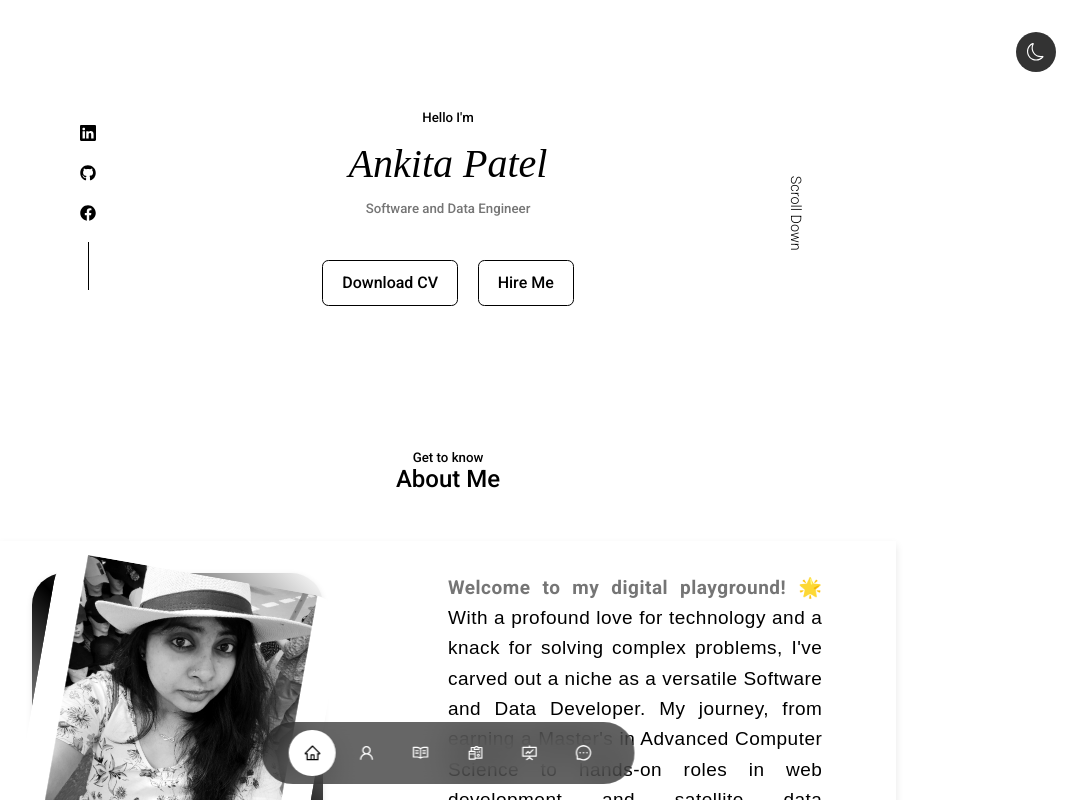
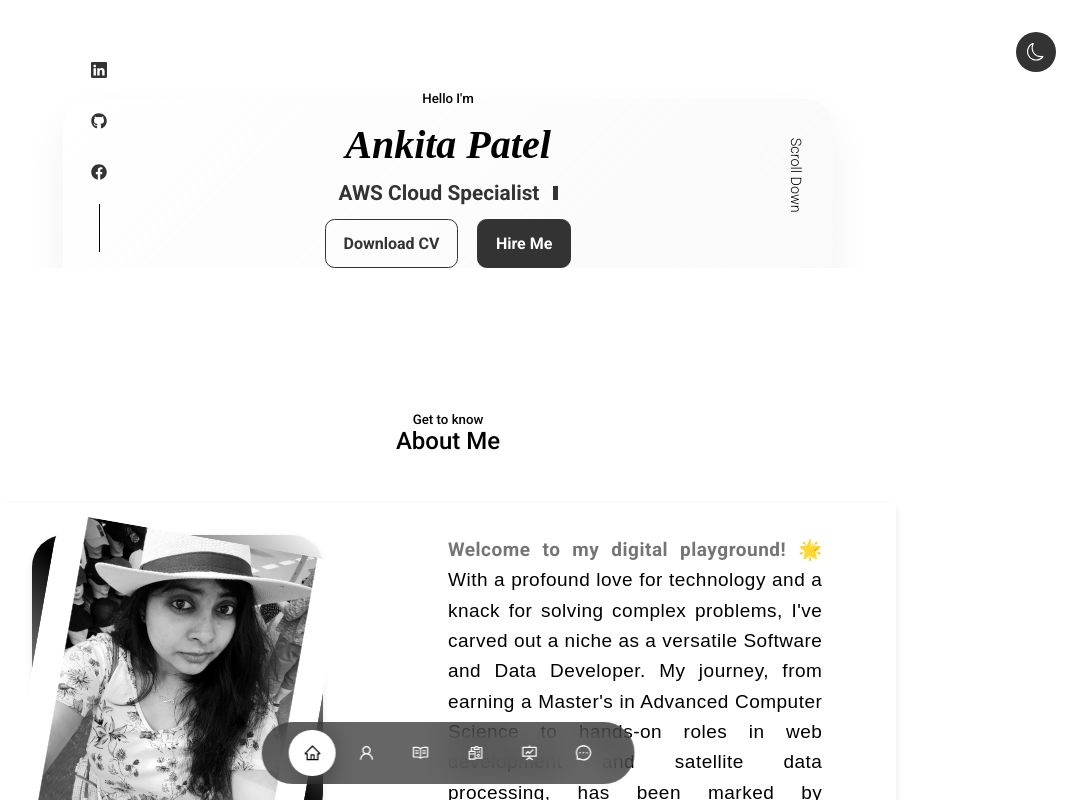
Before and after one commit to Beingankitha/Portfolio, a React (Vite) app: page / in a window 1280 px wide. Shown: the top 800 px of the page, without its empty margins (192-1279 px from the left). Built offline with nearby package versions, Linux system fonts and the light colour scheme.

Commit message:
changed: header with typed line, some animation on header btn and apply glow affect on portfolio items.

```diff
--- a/src/components/experience/experience.css
+++ b/src/components/experience/experience.css
@@ -135,35 +135,45 @@
     background-color: transparent;
     border: 1px solid var(--color-black);
     border-radius: 5px;
-    overflow: hidden;
+    overflow: visible; /* allow label to be visible */
     height: 10px;
     position: relative;
 }
 
 .progress {
+    /* start collapsed; animate to --target when .in-view is present */
+    width: 0;
     height: 100%;
-    background-color: var(--color-black);
+    background-color: var(--progress-fill, var(--color-primary, var(--color-black)));
     position: relative;
     display: flex;
     align-items: center;
-    justify-content: flex-start;
+    justify-content: flex-end;
     color: var(--color-white);
     margin-right: 5px;
     padding-right: 5px;
+    border-radius: 4px;
+    transition: width 900ms cubic-bezier(.2,.8,.2,1);
+}
+
+/* When the container gets the in-view class we expand to the target width */
+.experience__container.in-view .progress{
+    width: var(--target);
 }
 
 .progress:hover {
-    background: rgba(0, 0, 0, 0.6);
-    color: var(--color-bg);
-    box-shadow: 0 4px 8px rgba(0, 0, 0, 0.2);
-    transform: scale(1);
+    box-shadow: 0 4px 8px rgba(0, 0, 0, 0.08);
 }
 
 .progress span {
     font-size: 12px;
     line-height: 1;
-    position: absolute;
+    position: relative; /* placed inside the filled area */
     right: 5px;
+}
+
+@media (prefers-reduced-motion: reduce) {
+    .progress { transition: none; }
 }
 
 @media screen and (max-width: 1024px) {
--- a/src/components/header/CTA.jsx
+++ b/src/components/header/CTA.jsx
@@ -1,5 +1,5 @@
 import React from 'react';
-import CV from '../../assets/Ankita-Patel-cv.pdf';
+import CV from '../../assets/Ankita_Patel.pdf';
 
 const CTA = () => {
   return (
--- a/src/components/header/Header.jsx
+++ b/src/components/header/Header.jsx
@@ -1,16 +1,54 @@
-import React from 'react';
+import React, { useEffect, useState } from 'react';
 import CTA from './CTA';
 import HeaderSocials from './HeaderSocials';
 import './header.css';
 
 const Header = () => {
+  const roles = [
+    'Software and Data Engineer',
+    'AWS Cloud Specialist',
+    'React Developer'
+  ];
+
+  const [displayed, setDisplayed] = useState('');
+  const [roleIndex, setRoleIndex] = useState(0);
+  const [charIndex, setCharIndex] = useState(0);
+  const [deleting, setDeleting] = useState(false);
+
+  useEffect(() => {
+    const current = roles[roleIndex % roles.length];
+    let timeout = null;
+
+    if (!deleting && charIndex <= current.length) {
+      timeout = setTimeout(() => {
+        setDisplayed(current.slice(0, charIndex));
+        setCharIndex((c) => c + 1);
+      }, 100);
+    } else if (deleting && charIndex >= 0) {
+      timeout = setTimeout(() => {
+        setDisplayed(current.slice(0, charIndex));
+        setCharIndex((c) => c - 1);
+      }, 40);
+    }
+
+    if (charIndex > current.length) {
+      timeout = setTimeout(() => setDeleting(true), 900);
+    } else if (deleting && charIndex === 0) {
+      setDeleting(false);
+      setRoleIndex((i) => (i + 1) % roles.length);
+    }
+
+    return () => clearTimeout(timeout);
+  }, [charIndex, deleting, roleIndex]);
+
   return (
     <header id="home">
       <div className="container header__container">
         <h5>Hello I'm</h5>
         <h1>Ankita Patel</h1>
-        <h5 className="text-light">Software and Data Engineer</h5>
-        <CTA />
+  <h5 className="text-light"><span aria-live="polite" className="typed">{displayed}</span><span className="cursor" aria-hidden="true">&nbsp;</span></h5>
+  {/* <p className="header__tagline">Open to work &nbsp;•&nbsp; Available for hire</p><br/> */}
+  <CTA />
         <a href="#contact" className="scroll__down">Scroll Down</a>
         <HeaderSocials />
       </div>
--- a/src/components/header/header.css
+++ b/src/components/header/header.css
@@ -1,6 +1,6 @@
 header {
   height: 100%;
-  padding-top: 6.7rem;
+  padding-top: 5.5rem; /* reduced whitespace to tighten hero */
   overflow: hidden;
 }
 
@@ -11,11 +11,81 @@ header {
   line-height: 1.7;
 }
 
+/* Subtle glass/gradient card behind header content */
+.header__container::before {
+  content: '';
+  position: absolute;
+  left: 50%;
+  transform: translateX(-50%);
+  top: 6%;
+  width: min(1100px, 86%);
+  height: 300px;
+  border-radius: 28px;
+  background: linear-gradient(135deg, var(--hero-gradient-start), var(--hero-gradient-end));
+  box-shadow: 0 20px 40px rgba(0,0,0,0.06);
+  z-index: -1;
+  backdrop-filter: blur(8px);
+  -webkit-backdrop-filter: blur(8px);
+}
+
+/* Dark theme variant for the hero background */
+/* dark theme variant uses variables defined in index.css */
+body.dark-theme .header__container::before {
+  background: linear-gradient(135deg, var(--hero-gradient-start), var(--hero-gradient-end));
+  box-shadow: 0 20px 40px rgba(0,0,0,0.6);
+}
+
 .cta {
   display: flex;
   justify-content: center;
   gap: 1.2rem;
-  margin-top: 2.5rem;
+  margin-top: 1rem; /* bring CTAs closer to the name */
+}
+
+/* CTA button polish: contrast, hover micro-interactions and focus styles */
+.cta .btn {
+  padding: 0.6rem 1.1rem;
+  border-radius: 0.6rem;
+  font-weight: 600;
+  border: 1px solid var(--color-primary);
+  color: var(--color-primary);
+  background: transparent;
+  transition: transform 180ms ease, box-shadow 180ms ease, background 180ms ease, color 180ms ease;
+}
+
+.cta .btn:hover,
+.cta .btn:focus-visible {
+  transform: translateY(-3px) scale(1.03);
+  box-shadow: 0 10px 20px rgba(0,0,0,0.08);
+}
+
+.cta .btn:focus-visible {
+  outline: none;
+  box-shadow: 0 6px 18px rgba(0,0,0,0.12), 0 0 0 4px rgba(51,51,51,0.06);
+}
+
+/* Primary CTA (filled) */
+.cta .btn-primary {
+  background: var(--color-primary);
+  color: var(--color-bg);
+  border-color: var(--color-primary);
+}
+
+.cta .btn-primary:hover,
+.cta .btn-primary:focus-visible {
+  transform: translateY(-3px) scale(1.03);
+  box-shadow: 0 12px 28px rgba(0,0,0,0.12);
+  filter: brightness(1.03);
+}
+
+/* Dark theme adjustments for CTA shadows and focus rings */
+body.dark-theme .cta .btn:hover,
+body.dark-theme .cta .btn:focus-visible {
+  box-shadow: 0 8px 20px rgba(255,255,255,0.03);
+}
+
+body.dark-theme .cta .btn:focus-visible {
+  box-shadow: 0 6px 18px rgba(255,255,255,0.04), 0 0 0 4px rgba(255,255,255,0.03);
 }
 
 .header__socials {
@@ -35,6 +105,60 @@ header {
   background: var(--color-black);
 }
 
+/* Social icon micro-interactions */
+.header__socials a {
+  display: inline-flex;
+  align-items: center;
+  justify-content: center;
+  width: 38px;
+  height: 38px;
+  border-radius: 10px;
+  color: var(--color-primary);
+  transition: transform 220ms cubic-bezier(.2,.9,.2,1), box-shadow 220ms ease, background 220ms ease, color 220ms ease;
+  position: relative;
+  text-decoration: none;
+}
+
+.header__socials a svg {
+  width: 16px;
+  height: 16px;
+  color: currentColor;
+  fill: currentColor;
+}
+
+.header__socials a::before {
+  content: '';
+  position: absolute;
+  inset: 0;
+  border-radius: 10px;
+  background: transparent;
+  transition: background 220ms ease, opacity 220ms ease, transform 220ms ease;
+}
+
+.header__socials a:hover {
+  transform: translateY(-4px) scale(1.05);
+  z-index: 2;
+  /* give the anchor a contrasting background and invert the icon color */
+  background: var(--color-primary);
+  color: var(--color-bg);
+  box-shadow: 0 10px 20px rgba(0,0,0,0.06);
+}
+
+.header__socials a:hover::before {
+  opacity: 0; /* hide the subtle overlay when using a solid background */
+}
+
+body.dark-theme .header__socials a:hover {
+  /* in dark mode var(--color-primary) is light, so icon will be dark (var(--color-bg)) */
+  background: var(--color-primary);
+  color: var(--color-bg);
+}
+
+.header__socials a:focus-visible {
+  outline: none;
+  box-shadow: 0 6px 18px rgba(0,0,0,0.12);
+}
+
 .scroll__down {
   position: absolute;
   right: 4rem;
@@ -42,6 +166,69 @@ header {
   transform: rotate(90deg);
   font-weight: 350;
   font-size: 0.9rem;
+}
+
+/* Tagline under the subtitle */
+.header__tagline {
+  margin: 0.45rem 0 0.8rem;
+  color: var(--color-light-black);
+  font-size: 0.95rem;
+  letter-spacing: 0.6px;
+}
+
+.header__tagline::before {
+  content: '';
+  display: inline-block;
+  width: 36px;
+  height: 1px;
+  background: rgba(0,0,0,0.06);
+  vertical-align: middle;
+  margin-right: 0.9rem;
+}
+
+body.dark-theme .header__tagline::before {
+  background: rgba(255,255,255,0.06);
+}
+
+/* Typed subtitle styling in header */
+.header__container .typed {
+  color: var(--color-primary);
+  font-size: clamp(1rem, 2.2vw, 1.3rem);
+  font-weight: 600;
+  line-height: 1;
+}
+
+.header__container .cursor {
+  display: inline-block;
+  height: 1em;         /* 1em equals current font-size of .typed */
+  width: 0.26rem;
+  background: var(--color-primary);
+  margin-left: 6px;
+  vertical-align: middle;
+  animation: blink 1s steps(2, start) infinite;
+}
+
+/* Ensure subtitle (typed line) aligns perfectly with heading center */
+.header__container h5.text-light {
+  display: flex;
+  align-items: center;
+  justify-content: center;
+  gap: 0.5rem;
+  margin: 0.25rem 0 0.6rem; /* tighten spacing */
+}
+
+/* Make typed span inline-block so flex alignment works reliably */
+.header__container .typed {
+  display: inline-block;
+}
+
+@keyframes blink {
+  50% { opacity: 0; }
+}
+
+/* Respect user's reduced motion preference */
+@media (prefers-reduced-motion: reduce) {
+  .header__container .cursor { animation: none; }
 }
 
 @media screen and (max-width: 1024px){
--- a/src/components/portfolio/portfolio.css
+++ b/src/components/portfolio/portfolio.css
@@ -5,19 +5,23 @@
 }
 
 .portfolio__item {
-    background: var(--color-bg-variant);
+    background: var(--color-bg);
     padding: 1.3rem;
     border-radius: 2rem;
-    border: 1px solid transparent;
-    transition: transform .3s ease-in-out, box-shadow .3s ease-in-out;  /* Updated transitions */
-    box-shadow: 0 4px 8px rgba(0,0,0,0.1);  /* Initial subtle shadow */
+    transition: transform .3s ease-in-out, box-shadow .4s ease-in-out;
+    box-shadow: 0 4px 8px rgba(0,0,0,0.1);
+    position: relative;
 }
 
 .portfolio__item:hover {
-    border-color: var(--color-primary-variant);
-    background: transparent;
-    transform: scale(1.05);  /* Slight scale for hover effect */
-    box-shadow: 0 8px 15px rgba(0,0,0,0.2);  /* Increase shadow on hover for 3D effect */
+    transform: scale(1.05);
+    /* Gradient glow: pink (top-left) to orange (bottom-right) */
+    box-shadow:
+        inset 0 0 20px rgba(255, 107, 178, 0.15),
+        0 0 30px rgba(255, 107, 178, 0.4),
+        0 0 60px rgba(255, 107, 178, 0.25),
+        -30px -30px 40px rgba(255, 107, 178, 0.3),
+        30px 30px 50px rgba(255, 165, 100, 0.3);
 }
 
 .portfolio__item-image {
--- a/src/index.css
+++ b/src/index.css
@@ -25,6 +25,13 @@
   --container-width-lg: 70%;
   --container-width-md: 86%;
   --container-width-sm: 90%;
+  /* Hero gradient (light theme) */
+  --hero-gradient-start: rgba(255,255,255,0.9);
+  --hero-gradient-end: rgba(245,245,245,0.6);
+  /* Portfolio glow (light theme) */
+  --portfolio-glow-start: #ff6bb2;
+  --portfolio-glow-end: #ff6bb2;
+  --portfolio-glow-shadow: rgba(255, 107, 178, 0.4);
 }
 
 /* Dark Theme */
@@ -36,6 +43,13 @@ body.dark-theme {
   --color-black: #ffffff;
   --color-white: #000000;
   --color-light-black: #bdbdbd;
+  /* Hero gradient (dark theme) */
+  --hero-gradient-start: rgba(18,18,18,0.9);
+  --hero-gradient-end: rgba(31,31,31,0.6);
+  /* Portfolio glow (dark theme) - cyan/blue for contrast */
+  --portfolio-glow-start: #00d9ff;
+  --portfolio-glow-end: #0099cc;
+  --portfolio-glow-shadow: rgba(0, 217, 255, 0.4);
 }
 
 html {
@@ -67,6 +81,7 @@ h6 {
 
 h1 {
   font-size: 2.5rem;
+  font-weight: 700;
   font-family: 'Monotype Corsiva', 'Apple Chancery', 'ITC Zapf Chancery', 'URW Chancery L', cursive;
   font-style: italic;
   text-transform: capitalize;
```
Also changed, not shown: src/components/experience/Experience.jsx (+32 -4 lines), src/components/intro/Intro.jsx (indentation only), 2 other files (tests, documents, lock files or other folders).
